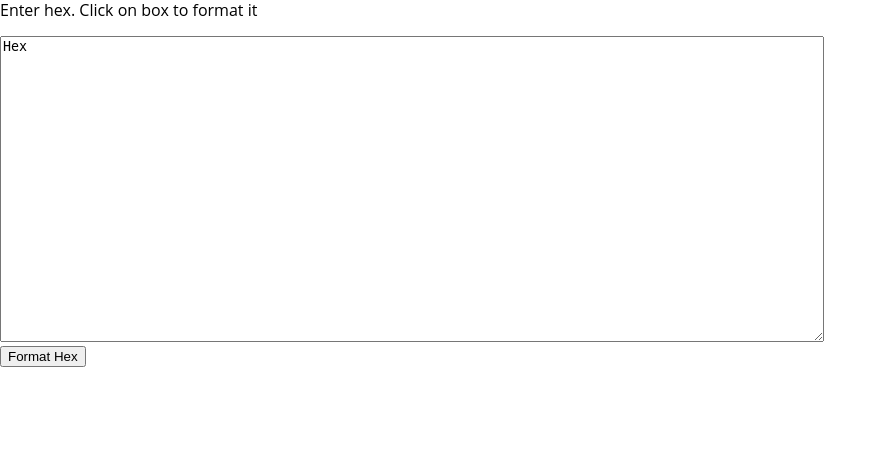
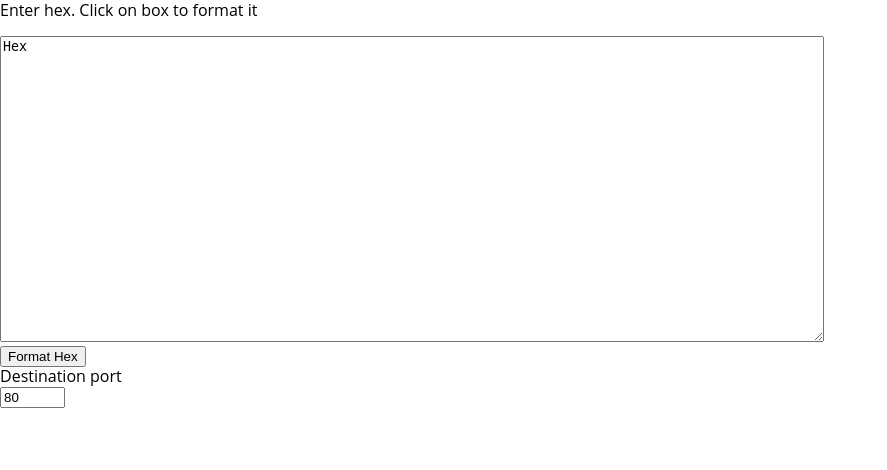
Before and after one commit to colmo23/hex-edit, a Flask app: page / in a window 1280 px wide. Shown: the part 15-485 px from the top of the page, without its empty margins (0-887 px from the left). Run offline with Flask 2, Linux system fonts and the light colour scheme.

Commit message:
add initial js

```diff
--- a/templates/index.html
+++ b/templates/index.html
@@ -25,6 +25,18 @@
 <input type="submit" value="Format Hex" />
 </form>
 
+<div class="container">
+  <form action="/tcp" method="post">
+ <div class="row">
+    <div class="col-25">
+      <label for="dport">Destination port</label>
+    </div>
+    <div class="col-75">
+      <input type="text" id="dport" name="dport" value="80" type="number" min="0" step="1" max="65535" size="5">
+    </div>
+  </div>
+</div>
+
 
 
 </body>
```
Also changed, not shown: static/js/hex_2_ascii.js (added, +17 -0 lines), static/js/process_hex.js (added, +28 -0 lines).
